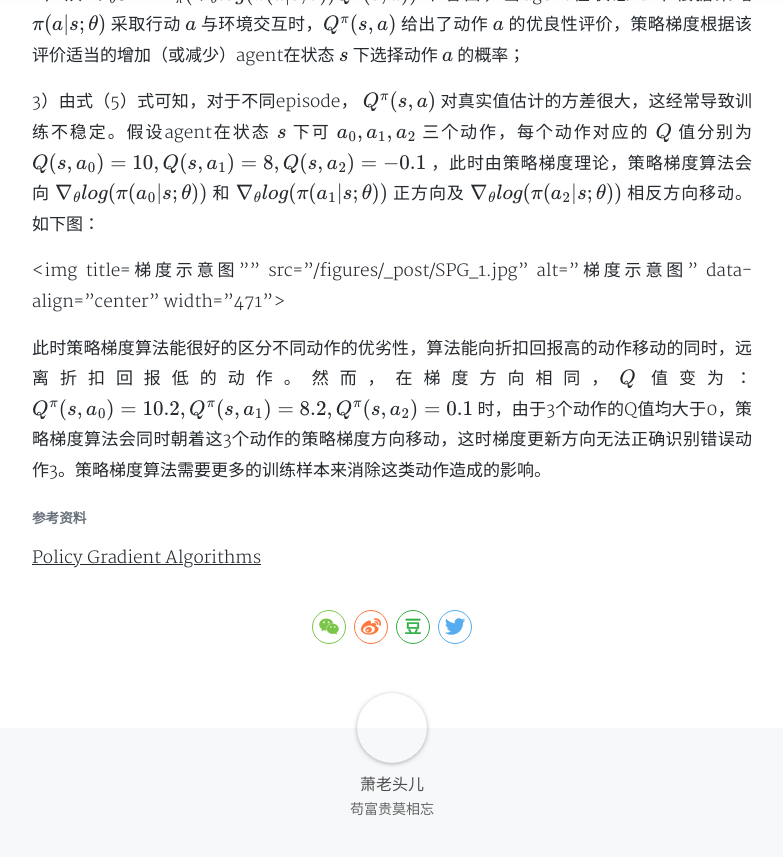
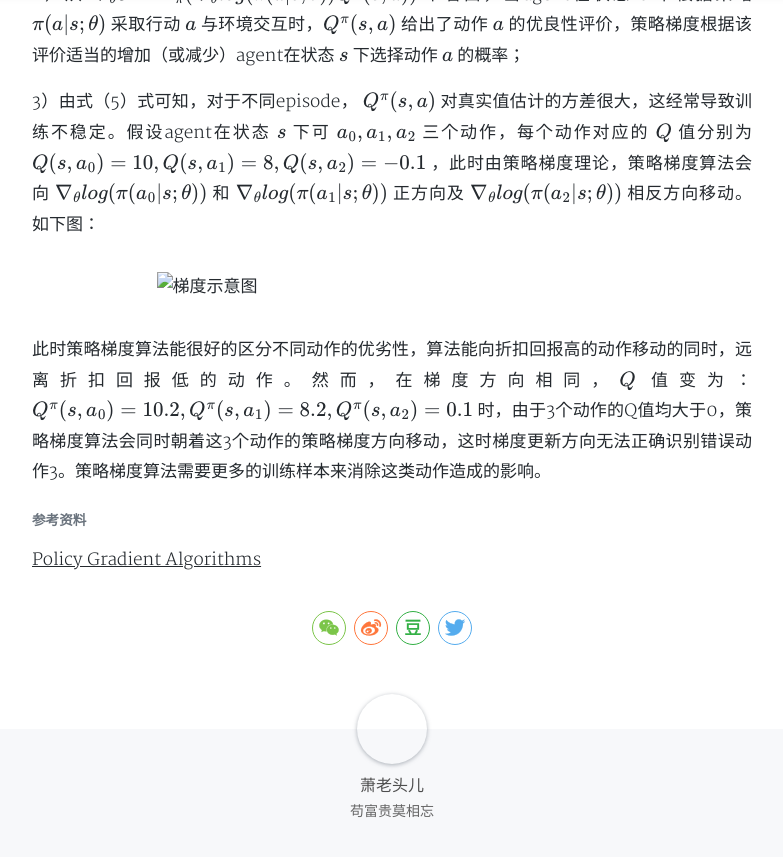
Before and after one commit to wtyhainan/wtyhainan.github.io, a Jekyll site: the page built from _posts/2021-12-29-stochastic-policy-gradient.md, in a window 1280 px wide and 900 px high, scrolled down 3172 px. Shown: the top 857 px of the window, without its empty margins (248-1031 px from the left). Built offline with Jekyll 4.4.1, drawn with Linux system fonts in a browser that asks for light colours; nearby versions of some CDN libraries; formulas are drawn with MathJax 3; a style sheet for code colours, icons or effects is not loaded.

Commit message:
Update 2021-12-29-stochastic-policy-gradient.md

```diff
--- a/_posts/2021-12-29-stochastic-policy-gradient.md
+++ b/_posts/2021-12-29-stochastic-policy-gradient.md
@@ -125,7 +125,7 @@ $$
 
 3）由式（5）式可知，对于不同episode， $Q^{\pi}(s,a)$ 对真实值估计的方差很大，这经常导致训练不稳定。假设agent在状态 $s$ 下可 $a_0, a_1, a_2$ 三个动作，每个动作对应的 $Q$ 值分别为 $Q(s,a_0)=10, Q(s,a_1)=8, Q(s,a_2)=-0.1$ ，此时由策略梯度理论，策略梯度算法会向 $\nabla_{\theta}log(\pi(a_0 \| s;\theta))$ 和 $\nabla_{\theta}log(\pi(a_1 \| s;\theta))$ 正方向及 $\nabla_{\theta}log(\pi(a_2 \| s;\theta))$ 相反方向移动。如下图：
 
-<img title=梯度示意图"" src="/figures/_post/SPG_1.jpg" alt="梯度示意图" data-align="center" width="471">
+<img title="梯度示意图" src="/figures/_post/SPG_1.jpg" alt="梯度示意图" data-align="center" width="471">
 
 此时策略梯度算法能很好的区分不同动作的优劣性，算法能向折扣回报高的动作移动的同时，远离折扣回报低的动作。然而，在梯度方向相同，$Q$ 值变为：$Q^{\pi}(s,a_0)=10.2,Q^{\pi}(s,a_1)=8.2,Q^{\pi}(s,a_2)=0.1$ 时，由于3个动作的Q值均大于0，策略梯度算法会同时朝着这3个动作的策略梯度方向移动，这时梯度更新方向无法正确识别错误动作3。策略梯度算法需要更多的训练样本来消除这类动作造成的影响。
 
```
